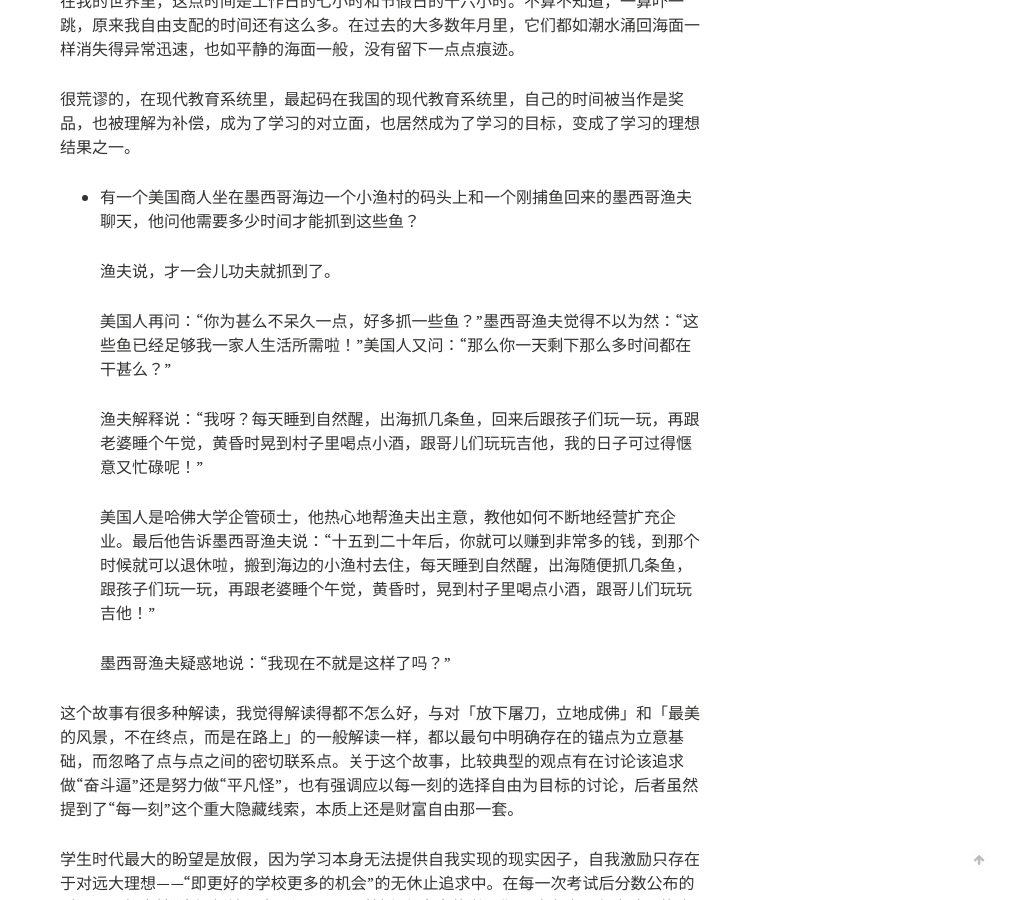
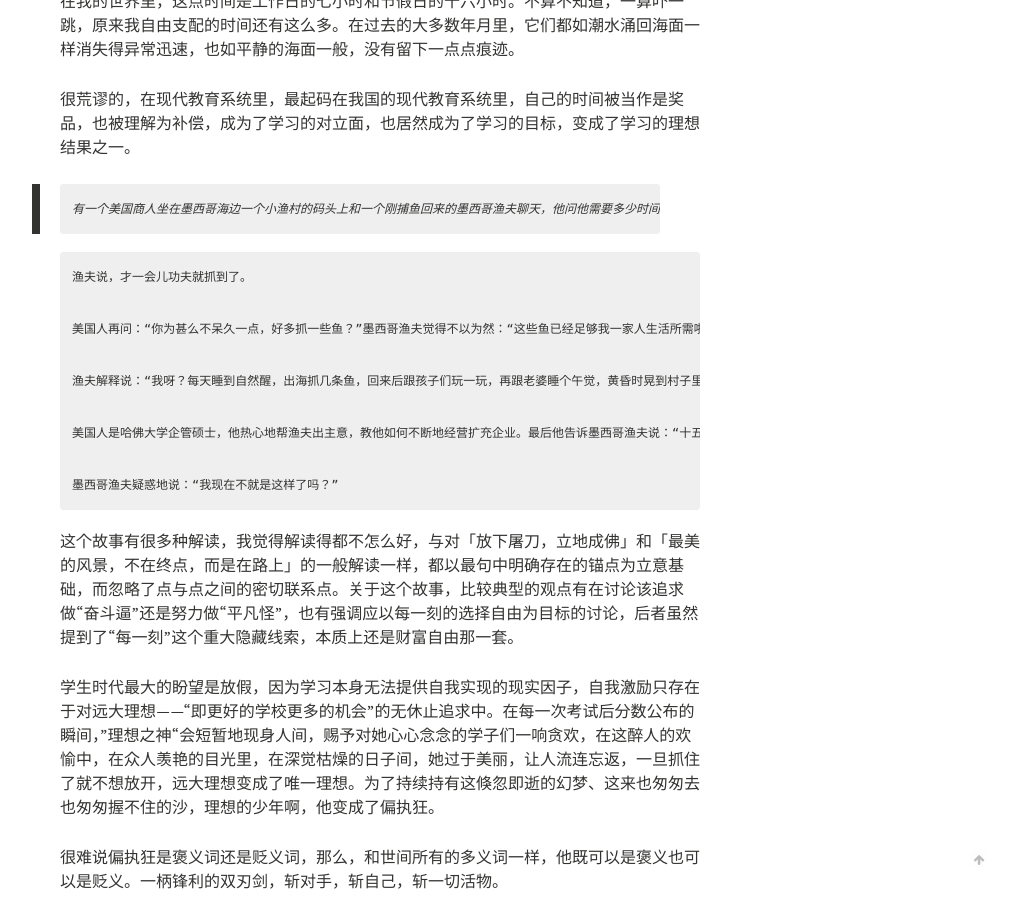
Before and after one commit to jarynzhang/jarynzhang.github.io, a Jekyll site: the page built from _posts/2023-01-03-那些你很冒险的咖啡与城市.md, in a window 1280 px wide and 900 px high, scrolled down 1174 px. Shown: the whole window, without its empty margins (260-1275 px from the left). Built offline with Jekyll 4.4.1, drawn with Linux system fonts in a browser that asks for light colours; nearby versions of some CDN libraries; our own code applies the rules of GitHub Pages for plain Markdown files.

```diff
--- a/_posts/2023-01-03-那些你很冒险的咖啡与城市.md
+++ b/_posts/2023-01-03-那些你很冒险的咖啡与城市.md
@@ -31,7 +31,8 @@ excerpt: 现在那个人，TA曾经来过吗？
 
 很荒谬的，在现代教育系统里，最起码在我国的现代教育系统里，自己的时间被当作是奖品，也被理解为补偿，成为了学习的对立面，也居然成为了学习的目标，变成了学习的理想结果之一。
 
-- 有一个美国商人坐在墨西哥海边一个小渔村的码头上和一个刚捕鱼回来的墨西哥渔夫聊天，他问他需要多少时间才能抓到这些鱼？
+>
+    有一个美国商人坐在墨西哥海边一个小渔村的码头上和一个刚捕鱼回来的墨西哥渔夫聊天，他问他需要多少时间才能抓到这些鱼？
 
     渔夫说，才一会儿功夫就抓到了。
 
```
